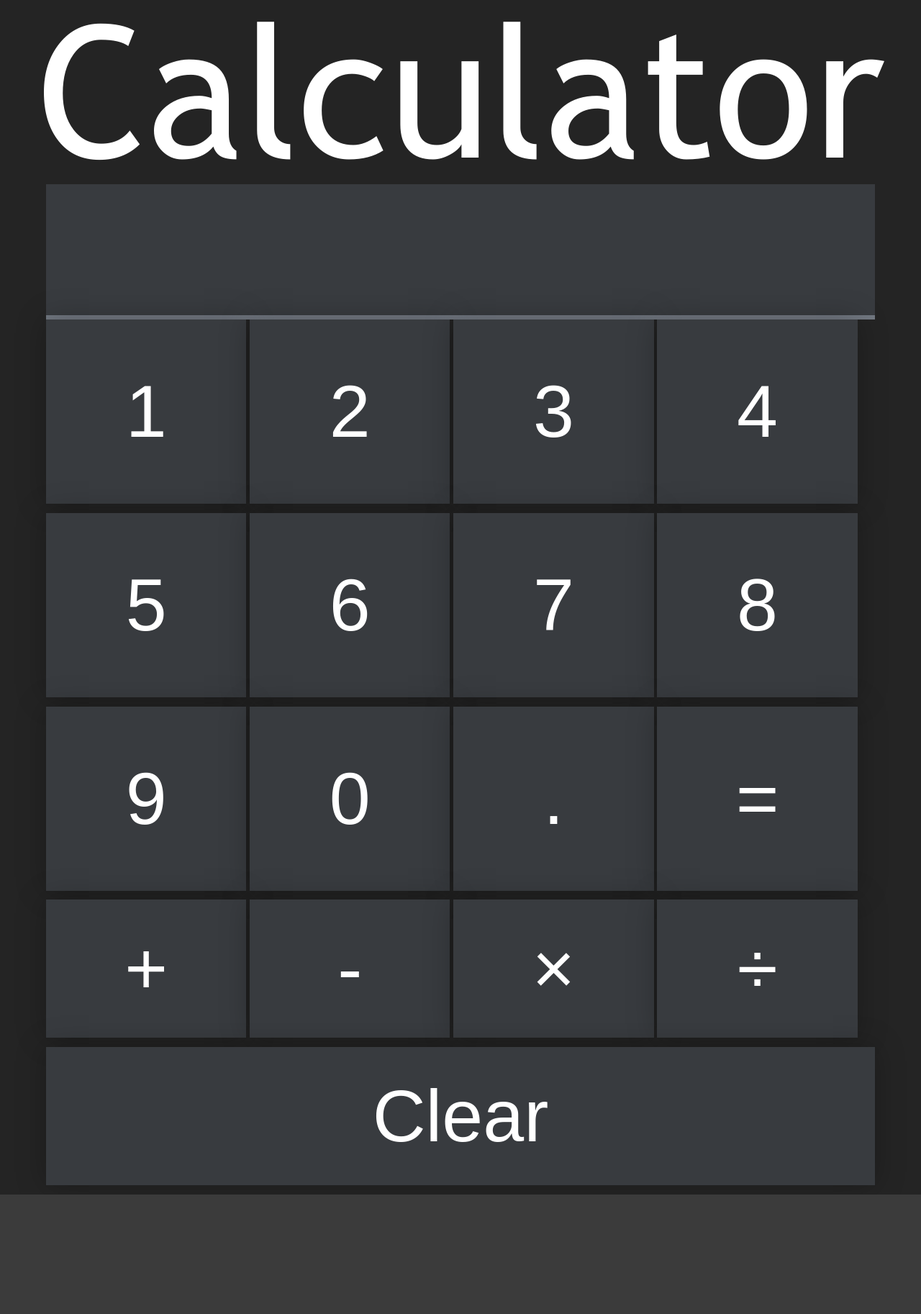
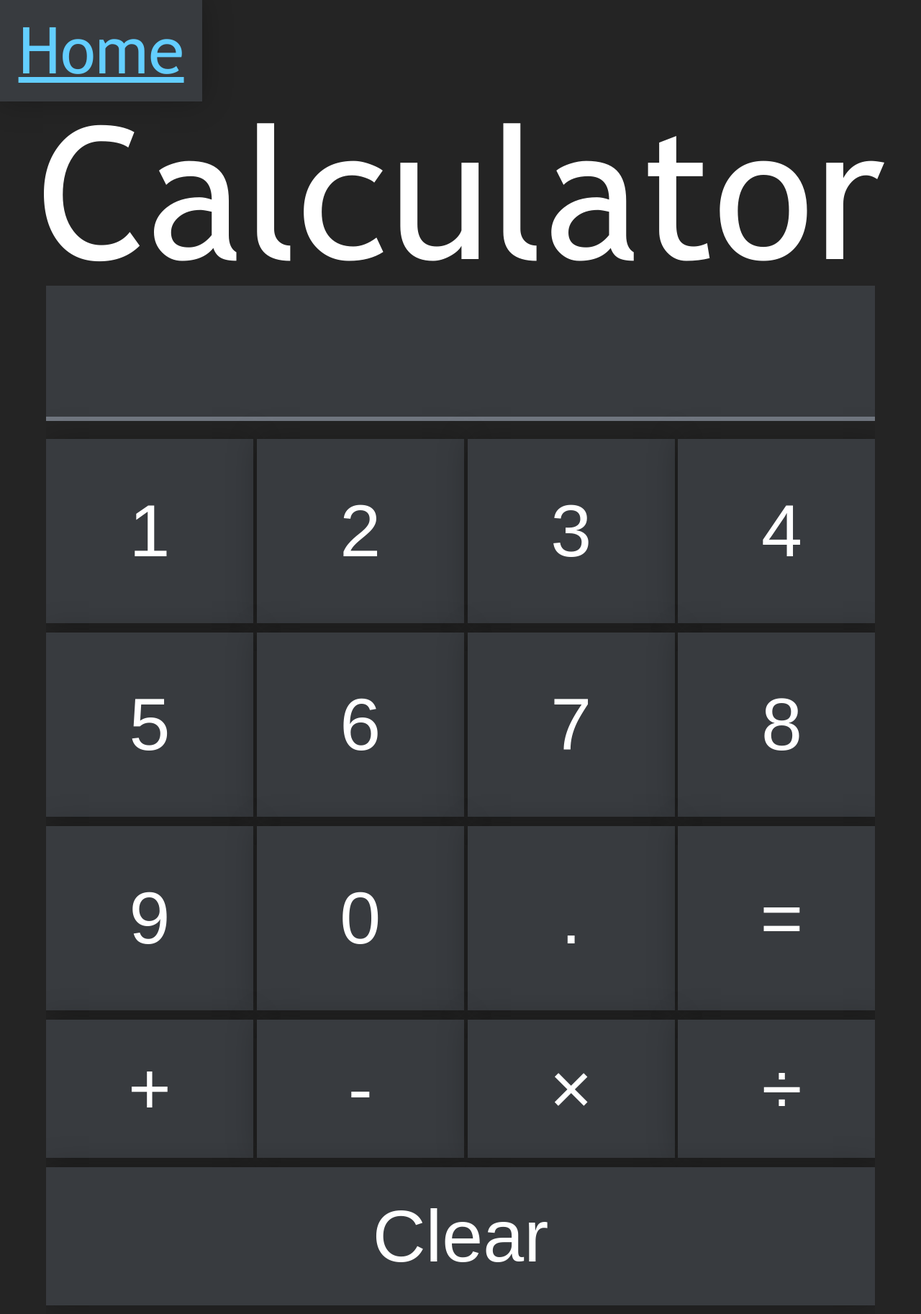
Before and after one commit to CharlieEngler3/atlas-suite, a PHP site: page /apps/calculator/ in a window 1280 px wide. Shown: the whole page at 72% size. Before the commit the page ends 1660 px from the top, so only its background shows below. Run offline with PHP 8.4, Linux system fonts and the light colour scheme.

Commit message:
Updated calculator styling

```diff
--- a/apps/calculator/index.php
+++ b/apps/calculator/index.php
@@ -3,14 +3,18 @@
 		<link href="../../style/dark.css" rel="stylesheet">
 
 		<title>Calculator</title>
+
+		<div class="user_bar">
+        	<a href='../../index.php'>Home</a>
+      	</div>
 	</head>
 
 	<body>
 		<h1>Calculator</h1>
 
 		<div class="calculator">
-			<input type="text" readonly id="result">
-
+			<input class="calculator_result" type="text" readonly id="result">
+			<br/>
 			<button class="calculator_button" onclick="document.getElementById('result').value+='1';">1</button>
 			<button class="calculator_button" onclick="document.getElementById('result').value+='2';">2</button>
 			<button class="calculator_button" onclick="document.getElementById('result').value+='3';">3</button>
--- a/apps/forums/index.php
+++ b/apps/forums/index.php
@@ -12,11 +12,11 @@
 	<head>
     	<title>Forums</title>
 
-        <link rel="stylesheet" type="text/css" href="../../style/dark.css"/>
+      <link rel="stylesheet" type="text/css" href="../../style/dark.css"/>
 
-        <meta name='viewport' content='width=device-width, initial-scale=1'>
+      <meta name='viewport' content='width=device-width, initial-scale=1'>
 
-        <div class="user_bar">
+      <div class="user_bar">
         <a href='../../index.php'>Home</a>
       </div>
 
--- a/style/dark.css
+++ b/style/dark.css
@@ -499,10 +499,12 @@ button{
 .calculator{
   width:90%;
   margin-left:5%;
+  overflow:hidden;
+  white-space:nowrap;
 }
 
 .calculator_button{
-  width:24.16%;
+  width:25%;
   height:20vw;
   display:inline-block;
   margin-bottom:1vw;
@@ -518,9 +520,13 @@ button{
 }
 
 .calculator_basic_operation_button{
-  width:24.16%;
+  width:25%;
   height:15vw;
   display:inline-block;
   margin-bottom:1vw;
   box-shadow:0px 0px 3vw rgba(0, 0, 0, 0.25);
 }
+
+.calculator_result{
+  margin-bottom:2vw;
+}
```
